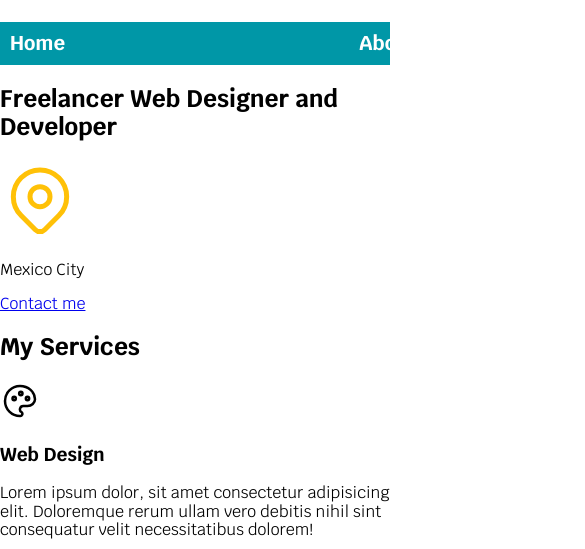
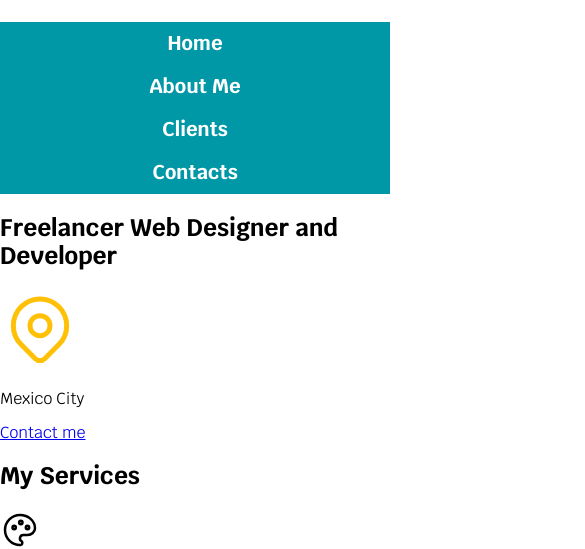
Before and after one commit to MiguelBusta/html_css_learning_path, a plain HTML site: page freelancer_inicio/index.html in a window 390 px wide. Shown: the part 116-665 px from the top of the page, 585 px wide, since content can reach past the window. Drawn offline with Linux system fonts and the light colour scheme.

Commit message:
6: Add responsiveness to the navegation bar

```diff
--- a/freelancer_inicio/styles/style.css
+++ b/freelancer_inicio/styles/style.css
@@ -26,7 +26,7 @@ body {
 }
 
 .container {
-    width: 120rem;
+    max-width: 120rem;
     margin: 0 auto; /*up and down - left and right */
 }
 
@@ -36,10 +36,19 @@ body {
 
 .main-navigation {
     display: flex;
-    justify-content: space-between;
+    flex-direction: column;
+}
+
+@media (min-width: 768px) {
+    .main-navigation {
+        flex-direction: row;
+        justify-content: space-between;
+    }
 }
 
 .main-navigation a {
+    display: block;
+    text-align: center;
     padding: 1rem;
     color: var(--white);
     text-decoration: none;
```
